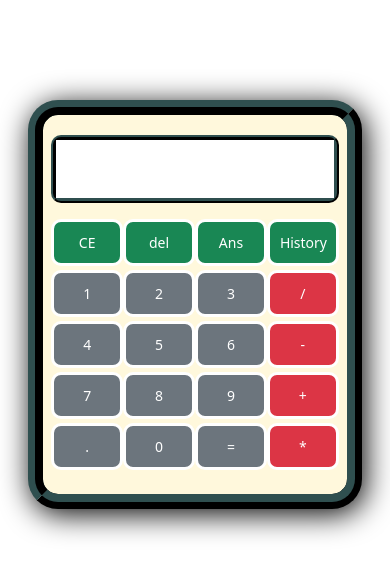
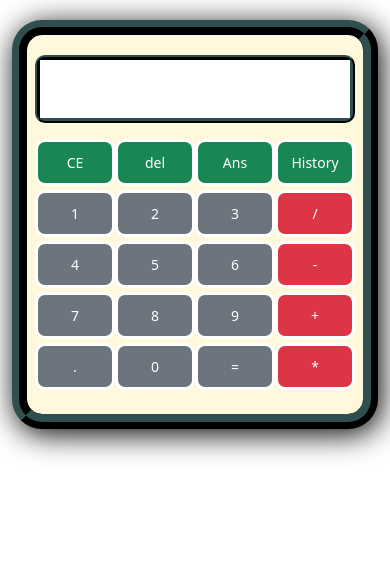
Before and after one commit to Jahangeer95/Calculator-app, a plain HTML site: page index.html in a window 390 px wide. Drawn offline with nearby package versions, Linux system fonts and the light colour scheme.

Commit message:
reponsive css file added

```diff
--- a/index.html
+++ b/index.html
@@ -5,12 +5,13 @@
     <title>Simple Calculator</title>
     <link href="https://cdn.jsdelivr.net/npm/bootstrap@5.0.2/dist/css/bootstrap.min.css" rel="stylesheet" integrity="sha384-EVSTQN3/azprG1Anm3QDgpJLIm9Nao0Yz1ztcQTwFspd3yD65VohhpuuCOmLASjC" crossorigin="anonymous">
     <link rel="stylesheet" href="calculator.css">
+    <link rel="stylesheet" href="responsive.css">
 </head>
 <body>
-    <Section class="calculator-body text-center">
-        <div class="container-sm">
+    <section class="calculator-body">
+        <div class="container">
             <div class="row justify-content-center">
-                <div class="col-11 col-lg-6 col-sm-8">
+                <div class="col-12 col-lg-6 col-md-8">
                         <div class="calculator">
                             <div class="row display-box  mb-3">
                                 <div class="col-12 nopadding" >
@@ -94,7 +95,7 @@
                 </div>
             </div>
         </div>
-    </Section>
+    </section>
     <script src="calculator.js"></script>
     <script src="https://cdn.jsdelivr.net/npm/bootstrap@5.0.2/dist/js/bootstrap.bundle.min.js" integrity="sha384-MrcW6ZMFYlzcLA8Nl+NtUVF0sA7MsXsP1UyJoMp4YLEuNSfAP+JcXn/tWtIaxVXM" crossorigin="anonymous"></script>
 </body>
--- /dev/null
+++ b/responsive.css
@@ -0,0 +1,22 @@
+/*medium layout 1280px.*/
+@media only screen and (min-width:992px) and (max-width:1200px){
+body{
+	background-color: red;
+}
+}
+/*tablet layout 768px.*/
+@media only screen and (min-width:768px) and (max-width:991px){
+
+}
+/*mobile layout 320px.*/
+@media only screen and (max-width:767px){
+	.container{
+		width:100%;
+	}
+	.calculator{
+		width: 100%;
+	}
+	.calculator-body{
+		margin-top: 20px;
+	}
+}
```
Also changed, not shown: calculator.css (line endings or trailing spaces).
